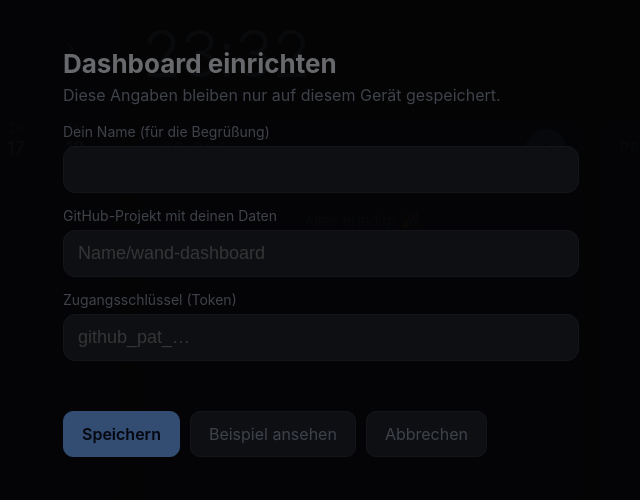
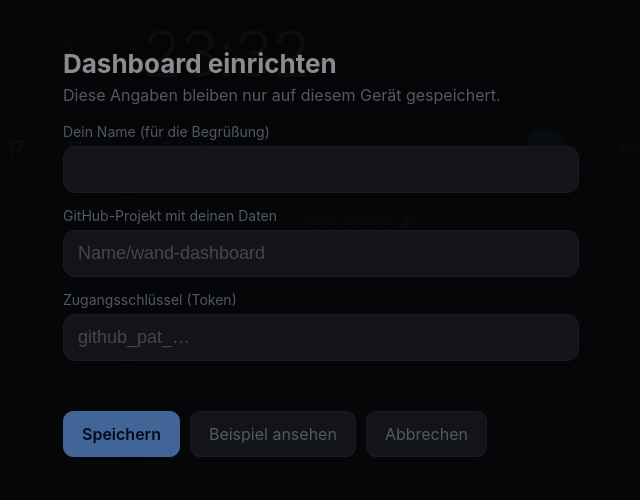
Before and after one commit to Ardo776/wand-app, a plain HTML site: page index.html in a window 1280 px wide. Shown: the whole page, without its empty margins (319-959 px from the left). Drawn offline with Linux system fonts and the light colour scheme.

Commit message:
Nachtmodus: bei Berührung 3 Minuten hell, weniger stark gedimmt
Co-Authored-By: Claude Fable 5.2 <noreply@anthropic.com>
Claude-Session: https://claude.ai/code/session_01FYn4fyAnvRJNJA3yUEcEHH

```diff
--- a/index.html
+++ b/index.html
@@ -22,7 +22,7 @@
   html, body { margin: 0; height: 100%; background: var(--bg); color: var(--text);
     font-family: -apple-system, "Segoe UI", Roboto, "Helvetica Neue", Arial, sans-serif;
     -webkit-user-select: none; user-select: none; overflow: hidden; }
-  body.night { filter: brightness(0.45); }
+  body.night { filter: brightness(0.6); }
   .app { display: flex; height: 100%; }
 
   /* ---------- Kalender-Sidebar ---------- */
@@ -191,6 +191,9 @@
   var offset = 0;      // Tage relativ zu heute
   var idleTimer = null;
   var lastEdit = 0;
+  var awakeUntil = 0;   // nach einer Berührung nachts 3 Minuten lang hell bleiben
+  document.addEventListener("touchstart", function () { awakeUntil = Date.now() + 180000; document.body.className = ""; }, true);
+  document.addEventListener("mousedown", function () { awakeUntil = Date.now() + 180000; document.body.className = ""; }, true);
 
   function $(id) { return document.getElementById(id); }
   function pad(n) { return (n < 10 ? "0" : "") + n; }
@@ -378,7 +381,7 @@
     var g = h < 11 ? "Guten Morgen" : h < 18 ? "Hallo" : "Guten Abend";
     $("greet").innerHTML = "<b>" + g + (data.name ? ", " + esc(data.name) : "") + "</b>" +
       WD[now.getDay()] + ", " + now.getDate() + ". " + MO[now.getMonth()] + " " + now.getFullYear();
-    document.body.className = (h >= NIGHT_FROM || h < NIGHT_TO) ? "night" : "";
+    document.body.className = ((h >= NIGHT_FROM || h < NIGHT_TO) && Date.now() > awakeUntil) ? "night" : "";
   }
 
   // ---------- Daten laden ----------
```
